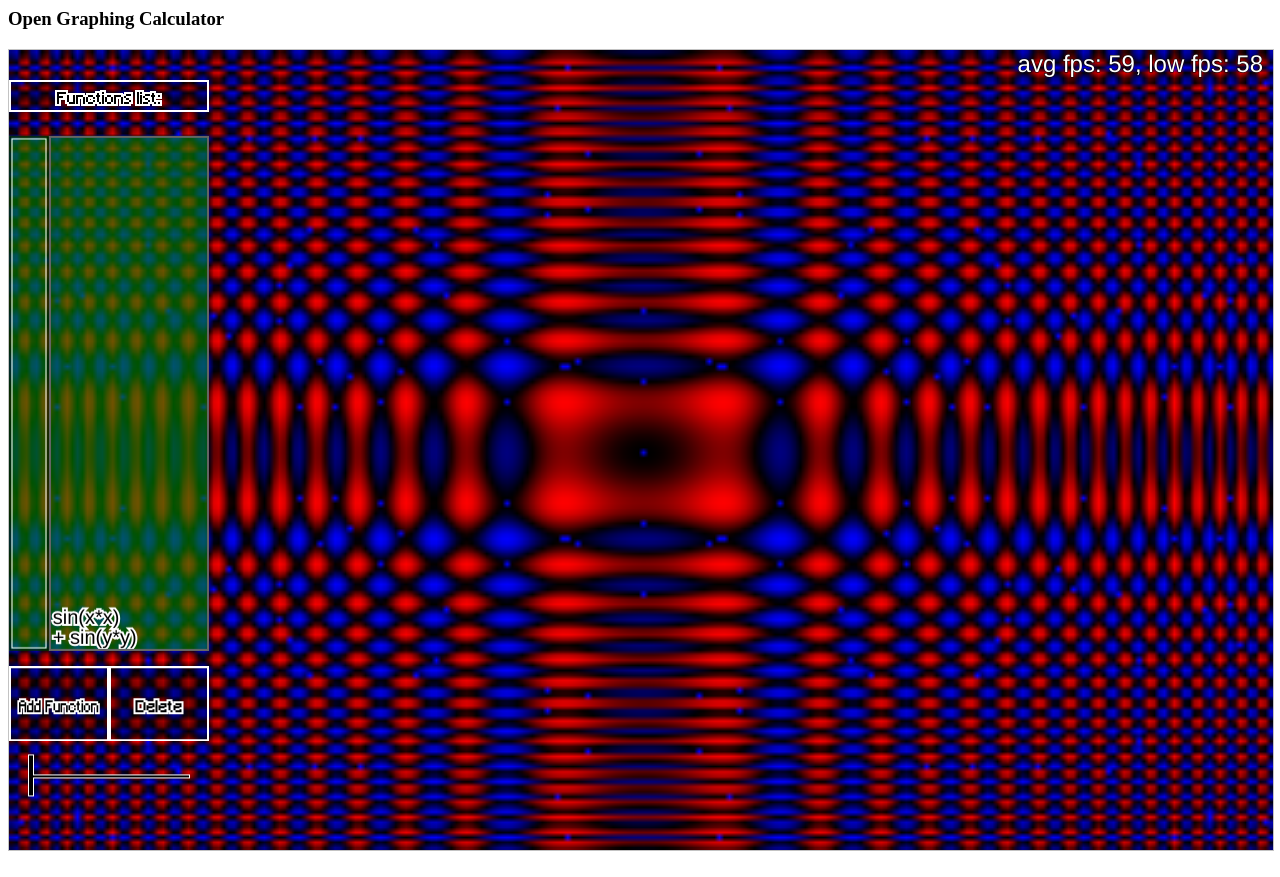
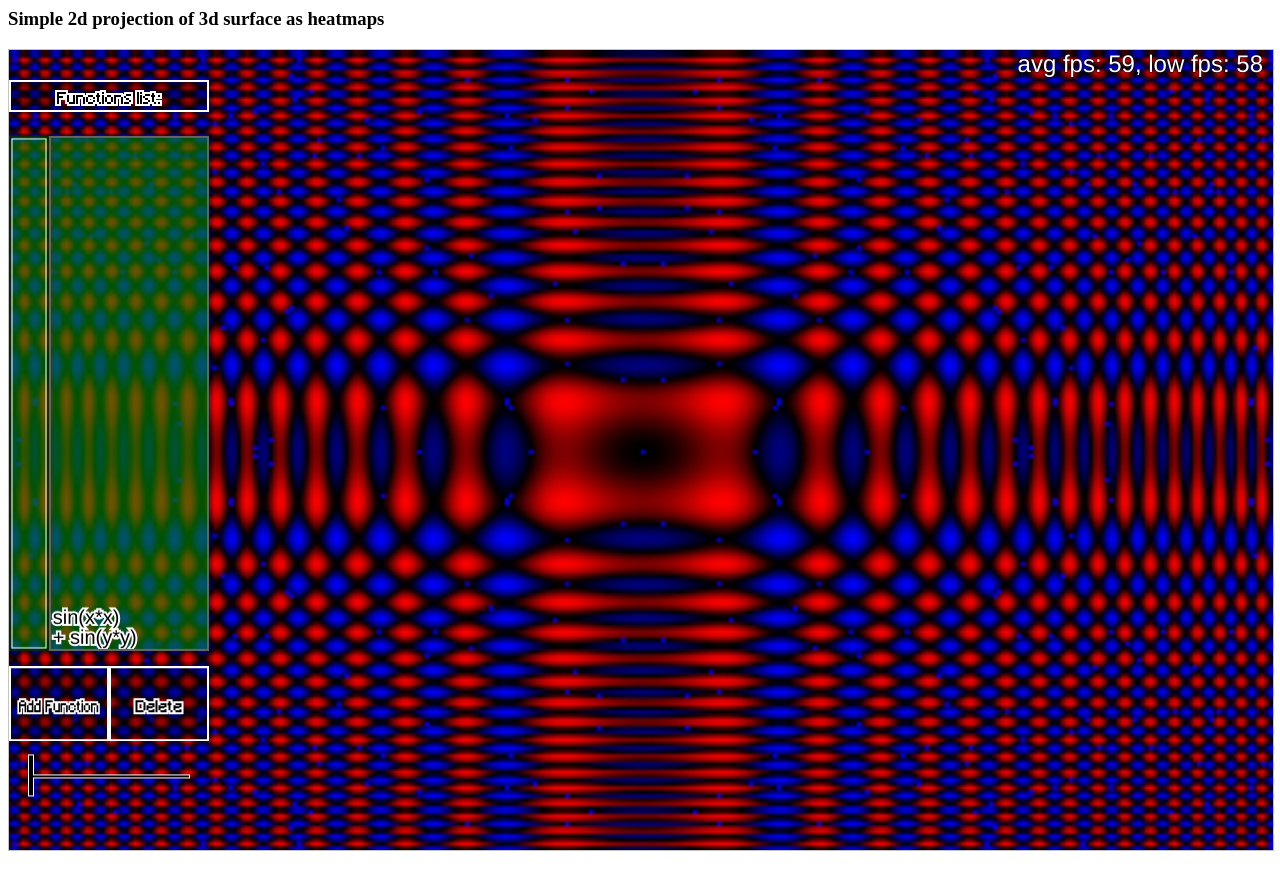
Before and after one commit to FormerlyZeroCool/BEVSurfaceProjectionHeatMap, a plain HTML site: page web/index.html in a window 1280 px wide. Drawn offline with Linux system fonts and the light colour scheme.

Commit message:
Update index to show applicable description

```diff
--- a/web/graph.js
+++ b/web/graph.js
@@ -227,7 +227,7 @@ class Game extends SquareAABBCollidable {
         this.y_translation = 0;
         this.graph_start_x = 200;
         const whratio = width / (height > 0 ? height : width);
-        const rough_dim = 250;
+        const rough_dim = Math.floor(getWidth() / 4);
         this.background_color = new RGB(0, 0, 0, 0);
         this.cell_dim = [rough_dim, Math.floor(rough_dim * whratio)];
         this.init(this.cell_dim[0], this.cell_dim[1], this.cell_dim[0], this.cell_dim[1]);
--- a/web/graph.ts
+++ b/web/graph.ts
@@ -317,7 +317,7 @@ class Game extends SquareAABBCollidable {
         this.y_translation = 0;
         this.graph_start_x = 200;
         const whratio = width / (height > 0 ? height : width);
-        const rough_dim = 250;
+        const rough_dim = Math.floor(getWidth() / 4);
         this.background_color = new RGB(0, 0, 0, 0);
         this.cell_dim = [rough_dim, Math.floor(rough_dim * whratio)];
         this.init(this.cell_dim[0], this.cell_dim[1], this.cell_dim[0], this.cell_dim[1]);
--- a/web/index.html
+++ b/web/index.html
@@ -5,7 +5,7 @@
     <script src="gifjsLib/gif.js"></script>
     </head>
 <body id="body" style="color:black; overflow: hidden; ">
-    <h3 id="header">Open Graphing Calculator</h3>
+    <h3 id="header">Simple 2d projection of 3d surface as heatmaps</h3>
     <div style="display: inline-block;">
 
                     <canvas id="screen" width="100%" height="90%"
```
